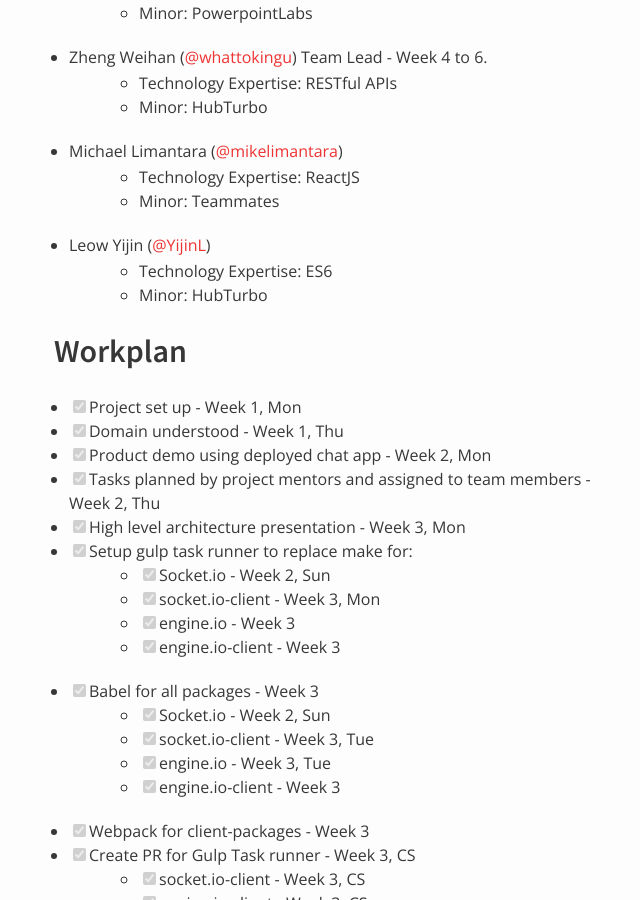
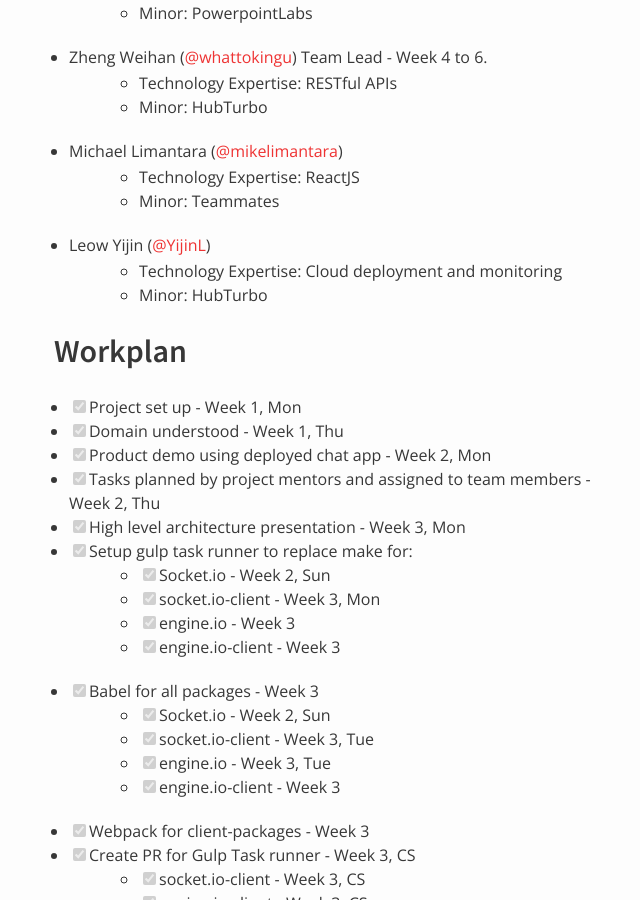
Before and after one commit to nus-oss/cs3281-AY1516S2-website, a Jekyll site: the page built from teams/socketio.md, in a window 1280 px wide and 900 px high, scrolled down 417 px. Shown: the whole window, without its empty margins (316-956 px from the left). Built offline with Jekyll 4.4.1, drawn with Linux system fonts in a browser that asks for light colours.

```diff
--- a/teams/socketio.md
+++ b/teams/socketio.md
@@ -19,8 +19,8 @@ permalink: /teams/socketio/
  - Michael Limantara ([@mikelimantara](http://medium.com/@mikelimantara))
    - Technology Expertise: ReactJS
    - Minor: Teammates
- - Leow Yijin ([@YijinL](#TBD))
-   - Technology Expertise: ES6
+ - Leow Yijin ([@YijinL](#))
+   - Technology Expertise: Cloud deployment and monitoring
    - Minor: HubTurbo
 
 
```
